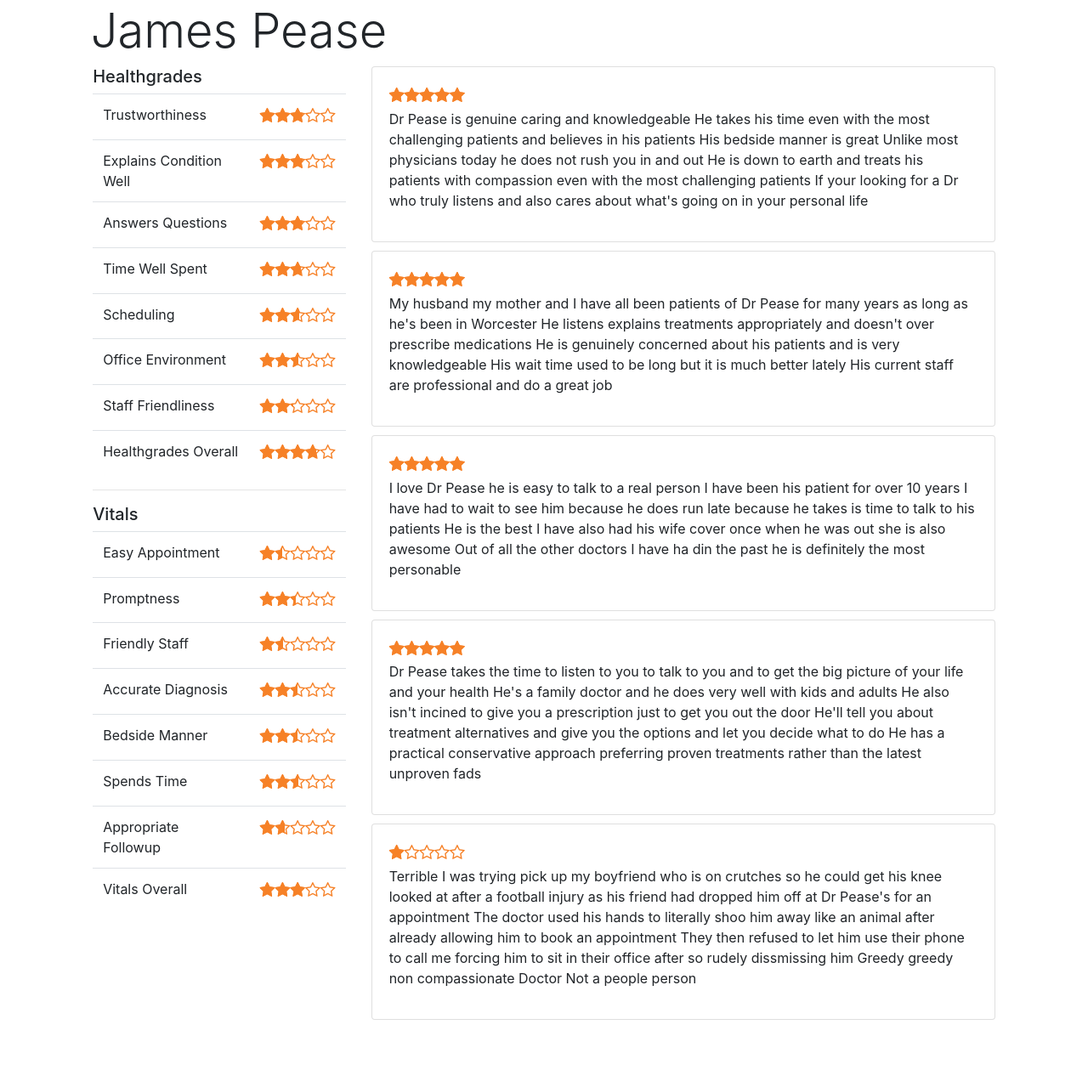
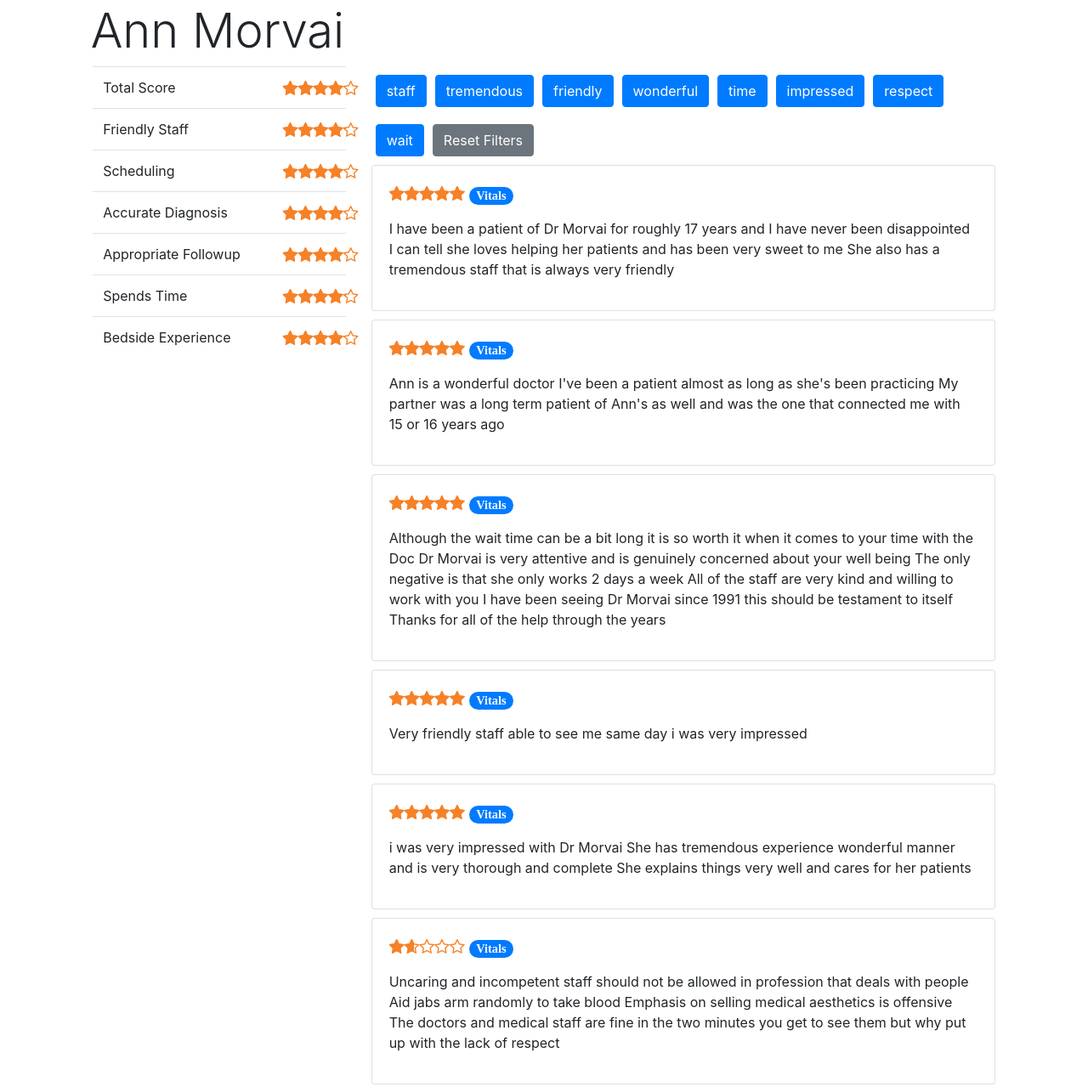
Before and after one commit to roshanr10/Patient-Review-Dashboard, a plain HTML site: page index.html in a window 1280 px wide. Shown: the part 77-1356 px from the top of the page at 85% size. Before the commit the page ends 1287 px from the top, so only its background shows below. Drawn offline with nearby package versions, Linux system fonts and the light colour scheme.

Commit message:
Add files via upload

```diff
--- a/index.html
+++ b/index.html
@@ -2,7 +2,7 @@
 <html lang="en">
 
 <head>
-  <title>PRS Project</title>
+  <title>PRS Projcet</title>
 
   <!-- CSS only -->
   <link rel="stylesheet" href="https://stackpath.bootstrapcdn.com/bootstrap/4.5.0/css/bootstrap.min.css"
@@ -12,6 +12,10 @@
   <style>
     body {
       padding-top: 80px;
+    }
+
+    button {
+      margin: 10px 5px;
     }
 
     /* SRC: https://stackoverflow.com/a/49343426 */
@@ -44,6 +48,11 @@
     .card {
       margin-bottom: 10px;
     }
+
+    .rating-table .rating-box {
+      position: absolute;
+      right: 0;
+    }
   </style>
 </head>
 
@@ -52,211 +61,16 @@
     <a class="navbar-brand" href="#">PRS Project</a>
   </nav>
 
-  <h1 class="display-4 offset-1">James Pease</h1>
+  <h1 class="display-4 offset-1 doctor-name"></h1>
   <div class="row">
     <div class="col-3 offset-1 sidebar">
-      <h5>Healthgrades</h5>
-      <table class="table">
-        <tbody>
-          <tr>
-            <td>Trustworthiness</td>
-            <td>
-              <div class="rating-box">
-                <div class="rating" style="width: 56.35%;"></div>
-              </div>
-            </td>
-          </tr>
-          <tr>
-            <td>Explains Condition Well</td>
-            <td>
-              <div class="rating-box">
-                <div class="rating" style="width: 56.35%;"></div>
-              </div>
-            </td>
-          </tr>
-          <tr>
-            <td>Answers Questions</td>
-            <td>
-              <div class="rating-box">
-                <div class="rating" style="width: 56.35%;"></div>
-              </div>
-            </td>
-          </tr>
-          <tr>
-            <td>Time Well Spent</td>
-            <td>
-              <div class="rating-box">
-                <div class="rating" style="width: 54.3%;"></div>
-              </div>
-            </td>
-          </tr>
-          <tr>
-            <td>Scheduling</td>
-            <td>
-              <div class="rating-box">
-                <div class="rating" style="width: 52.15%;"></div>
-              </div>
-            </td>
-          </tr>
-          <tr>
-            <td>Office Environment</td>
-            <td>
-              <div class="rating-box">
-                <div class="rating" style="width: 51.45%;"></div>
-              </div>
-            </td>
-          </tr>
-          <tr>
-            <td>Staff Friendliness</td>
-            <td>
-              <div class="rating-box">
-                <div class="rating" style="width: 44.4%;"></div>
-              </div>
-            </td>
-          </tr>
-          <tr>
-            <td>Healthgrades Overall</td>
-            <td>
-              <div class="rating-box">
-                <div class="rating" style="width: 74.47%;"></div>
-              </div>
-            </td>
-          </tr>
-        </tbody>
-      </table>
-      <hr>
-      <h5>Vitals</h5>
-      <table class="table">
-        <tbody>
-          <tr>
-            <td>Easy Appointment</td>
-            <td>
-              <div class="rating-box">
-                <div class="rating" style="width: 29.8%;"></div>
-              </div>
-            </td>
-          </tr>
-          <tr>
-            <td>Promptness</td>
-            <td>
-              <div class="rating-box">
-                <div class="rating" style="width: 47.1%;"></div>
-              </div>
-            </td>
-          </tr>
-          <tr>
-            <td>Friendly Staff</td>
-            <td>
-              <div class="rating-box">
-                <div class="rating" style="width: 30.6%;"></div>
-              </div>
-            </td>
-          </tr>
-          <tr>
-            <td>Accurate Diagnosis</td>
-            <td>
-              <div class="rating-box">
-                <div class="rating" style="width: 50.4%;"></div>
-              </div>
-            </td>
-          </tr>
-          <tr>
-            <td>Bedside Manner</td>
-            <td>
-              <div class="rating-box">
-                <div class="rating" style="width: 50.1%;"></div>
-              </div>
-            </td>
-          </tr>
-          <tr>
-            <td>Spends Time</td>
-            <td>
-              <div class="rating-box">
-                <div class="rating" style="width: 51%;"></div>
-              </div>
-            </td>
-          </tr>
-          <tr>
-            <td>Appropriate Followup</td>
-            <td>
-              <div class="rating-box">
-                <div class="rating" style="width: 32.8%;"></div>
-              </div>
-            </td>
-          </tr>
-          <tr>
-            <td>Vitals Overall</td>
-            <td>
-              <div class="rating-box">
-                <div class="rating" style="width: 58.36%;"></div>
-              </div>
-            </td>
-          </tr>
-        </tbody>
+      <table class="table rating-table">
+        <tbody></tbody>
       </table>
     </div>
-    <div class="col-7">
-      <div class="card">
-        <div class="card-body">
-          <div class="rating-box">
-            <div class="rating" style="width:100%;"></div>
-          </div>
-          <p>Dr Pease is genuine caring and knowledgeable He takes his time even with the most challenging patients
-            and believes in his patients His bedside manner is great Unlike most physicians today he does not rush you
-            in and out He is down to earth and treats his patients with compassion even with the most challenging
-            patients If your looking for a Dr who truly listens and also cares about what's going on in your personal
-            life </p>
-        </div>
-      </div>
-      <div class="card">
-        <div class="card-body">
-          <div class="rating-box">
-            <div class="rating" style="width:100%;"></div>
-          </div>
-          <p>My husband my mother and I have all been patients of Dr Pease for many years as long as he's been in
-            Worcester He listens explains treatments appropriately and doesn't over prescribe medications He is
-            genuinely concerned about his patients and is very knowledgeable His wait time used to be long but it is
-            much better lately His current staff are professional and do a great job
-          </p>
-        </div>
-      </div>
-      <div class="card">
-        <div class="card-body">
-          <div class="rating-box">
-            <div class="rating" style="width:100%;"></div>
-          </div>
-          <p>I love Dr Pease he is easy to talk to a real person I have been his patient for over 10 years I have had
-            to wait to see him because he does run late because he takes is time to talk to his patients He is the
-            best I have also had his wife cover once when he was out she is also awesome Out of all the other doctors
-            I have ha din the past he is definitely the most personable
-          </p>
-        </div>
-      </div>
-      <div class="card">
-        <div class="card-body">
-          <div class="rating-box">
-            <div class="rating" style="width:100%;"></div>
-          </div>
-          <p>Dr Pease takes the time to listen to you to talk to you and to get the big picture of your life and your
-            health He's a family doctor and he does very well with kids and adults He also isn't incined to give you a
-            prescription just to get you out the door He'll tell you about treatment alternatives and give you the
-            options and let you decide what to do He has a practical conservative approach preferring proven
-            treatments rather than the latest unproven fads
-          </p>
-        </div>
-      </div>
-      <div class="card">
-        <div class="card-body">
-          <div class="rating-box">
-            <div class="rating" style="width:20%;"></div>
-          </div>
-          <p>Terrible I was trying pick up my boyfriend who is on crutches so he could get his knee looked at after a
-            football injury as his friend had dropped him off at Dr Pease's for an appointment The doctor used his
-            hands to literally shoo him away like an animal after already allowing him to book an appointment They
-            then refused to let him use their phone to call me forcing him to sit in their office after so rudely
-            dissmissing him Greedy greedy non compassionate Doctor Not a people person</p>
-        </div>
-      </div>
+    <div class="col-7 reviews">
+      <div class="keywords btn-toolbar" role="toolbar"></div>
+      <div class="reviews-body"></div>
     </div>
   </div>
 
@@ -270,6 +84,116 @@
   <script src="https://stackpath.bootstrapcdn.com/bootstrap/4.5.0/js/bootstrap.min.js"
     integrity="sha384-OgVRvuATP1z7JjHLkuOU7Xw704+h835Lr+6QL9UvYjZE3Ipu6Tp75j7Bh/kR0JKI" crossorigin="anonymous">
   </script>
+
+  <script>
+    const info = {
+        "Id": "8",
+        "Name": "Ann Morvai",
+        "Degree": "MD",
+        "Specialty": "Family Medicine",
+        "Gender": "Female",
+        "Age": "57",
+        "Total Score": "4.07",
+        "Friendly Staff": "4.17",
+        "Scheduling": "4",
+        "Accurate Diagnosis": "4",
+        "Appropriate Followup": "4",
+        "Spends Time": "4.17",
+        "Bedside Experience": "4.09",
+        "Comments": [
+            {
+                "Service": "Vitals",
+                "Comment": "I have been a patient of Dr Morvai for roughly 17 years and I have never been disappointed I can tell she loves helping her patients and has been very sweet to me She also has a tremendous staff that is always very friendly",
+                "Stars": "5"
+            },
+            {
+                "Service": "Vitals",
+                "Comment": "Ann is a wonderful doctor I've been a patient almost as long as she's been practicing My partner was a long term patient of Ann's as well and was the one that connected me with 15 or 16 years ago",
+                "Stars": "5"
+            },
+            {
+                "Service": "Vitals",
+                "Comment": "Although the wait time can be a bit long it is so worth it when it comes to your time with the Doc Dr Morvai is very attentive and is genuinely concerned about your well being The only negative is that she only works 2 days a week All of the staff are very kind and willing to work with you I have been seeing Dr Morvai since 1991 this should be testament to itself Thanks for all of the help through the years",
+                "Stars": "5"
+            },
+            {
+                "Service": "Vitals",
+                "Comment": "Very friendly staff able to see me same day i was very impressed",
+                "Stars": "5"
+            },
+            {
+                "Service": "Vitals",
+                "Comment": "i was very impressed with Dr Morvai She has tremendous experience wonderful manner and is very thorough and complete She explains things very well and cares for her patients",
+                "Stars": "5"
+            },
+            {
+                "Service": "Vitals",
+                "Comment": "Uncaring and incompetent staff should not be allowed in profession that deals with people Aid jabs arm randomly to take blood Emphasis on selling medical aesthetics is offensive The doctors and medical staff are fine in the two minutes you get to see them but why put up with the lack of respect",
+                "Stars": "1"
+            },
+            {
+                "Service": "Healthgrades",
+                "Comment": "Dr Morvai has been my family physician for over 17 years and she has always had the utmost respect and reliability for me She always sees me for my annual visit but these last few years I was diagnosed with Lupus which Dr Morvai helped me through every step of the way I would highly recommend Dr Morvai to all of my family and friends",
+                "Stars": "5"
+            }
+        ],
+        "Keywords": [
+            "staff",
+            "tremendous",
+            "friendly",
+            "wonderful",
+            "time",
+            "impressed",
+            "respect",
+            "wait"
+        ]
+    };
+
+    $('.doctor-name').text(info.Name);
+
+    [
+      "Total Score", "Friendly Staff", "Scheduling", "Accurate Diagnosis",
+      "Appropriate Followup", "Spends Time", "Bedside Experience"
+    ].forEach(metric => {
+      $(".rating-table tbody")
+        .append(`<tr>
+          <td>${metric}</td>
+          <td><div class="rating-box"><div class="rating" style="width: ${info[metric]*20}%;"></div></div></td>
+          </tr>`);
+    });
+
+    info.Comments.forEach(comment => {
+      $(".reviews-body")
+        .append(`<div class="card"><div class="card-body"><div class="rating-box">
+          <div class="rating" style="width:${comment.Stars*20}%;"></div>
+          <p class="badge badge-pill badge-primary">${comment.Service}</p>
+          </div><p>${comment.Comment}</p></div></div>`);
+    });
+
+    function handleKeyword(keyword) {
+      $(".reviews-body").html("");
+
+      info.Comments.forEach(comment => {
+        if (comment.Comment.includes(keyword))
+          $(".reviews-body")
+          .append(`<div class="card"><div class="card-body"><div class="rating-box">
+              <div class="rating" style="width:${comment.Stars*20}%;"></div>
+              <p class="badge badge-pill badge-primary">${comment.Service}</p>
+              </div><p>${comment.Comment}</p></div></div>`);
+      });
+    }
+
+    info.Keywords.forEach(keyword => {
+      $(".keywords")
+        .append(
+          `<button type="button" class="btn btn-primary" onclick="handleKeyword('${keyword}')">${keyword}</button>`
+          );
+    });
+    $(".keywords")
+        .append(
+          `<button type="button" class="btn btn-secondary" onclick="handleKeyword('')">Reset Filters</button>`
+          );
+  </script>
 </body>
 
 </html>
```
